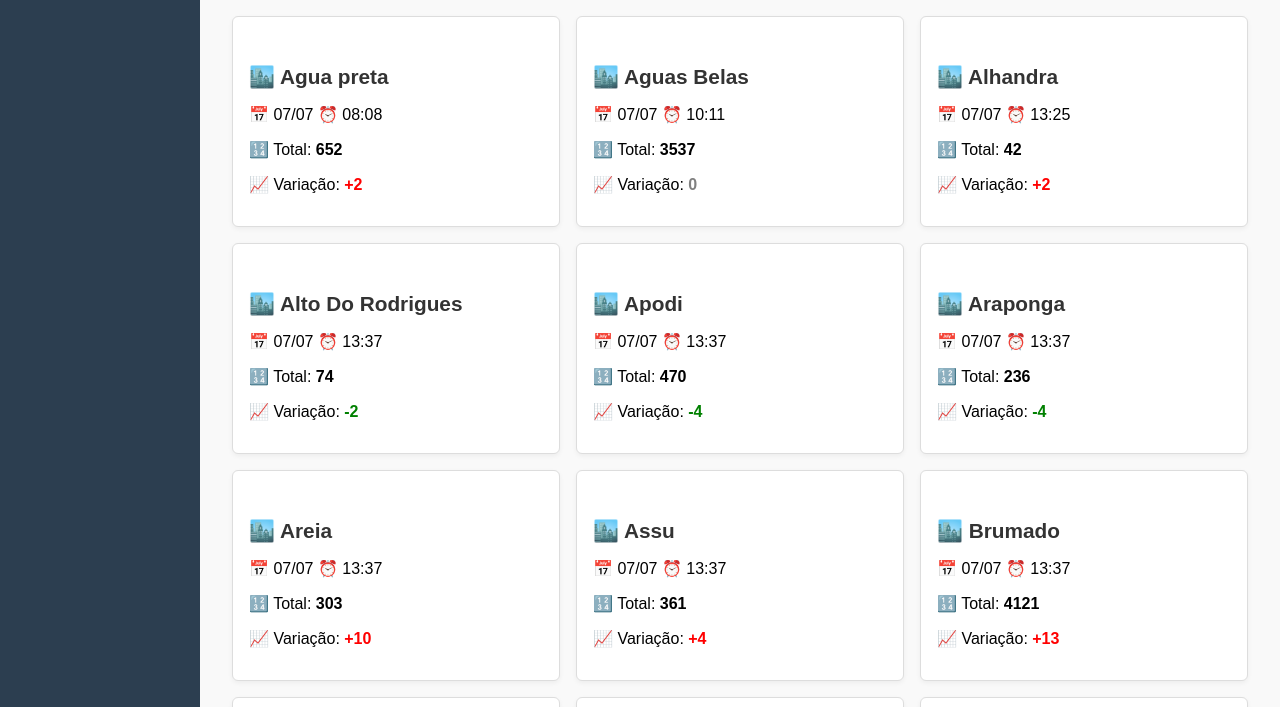
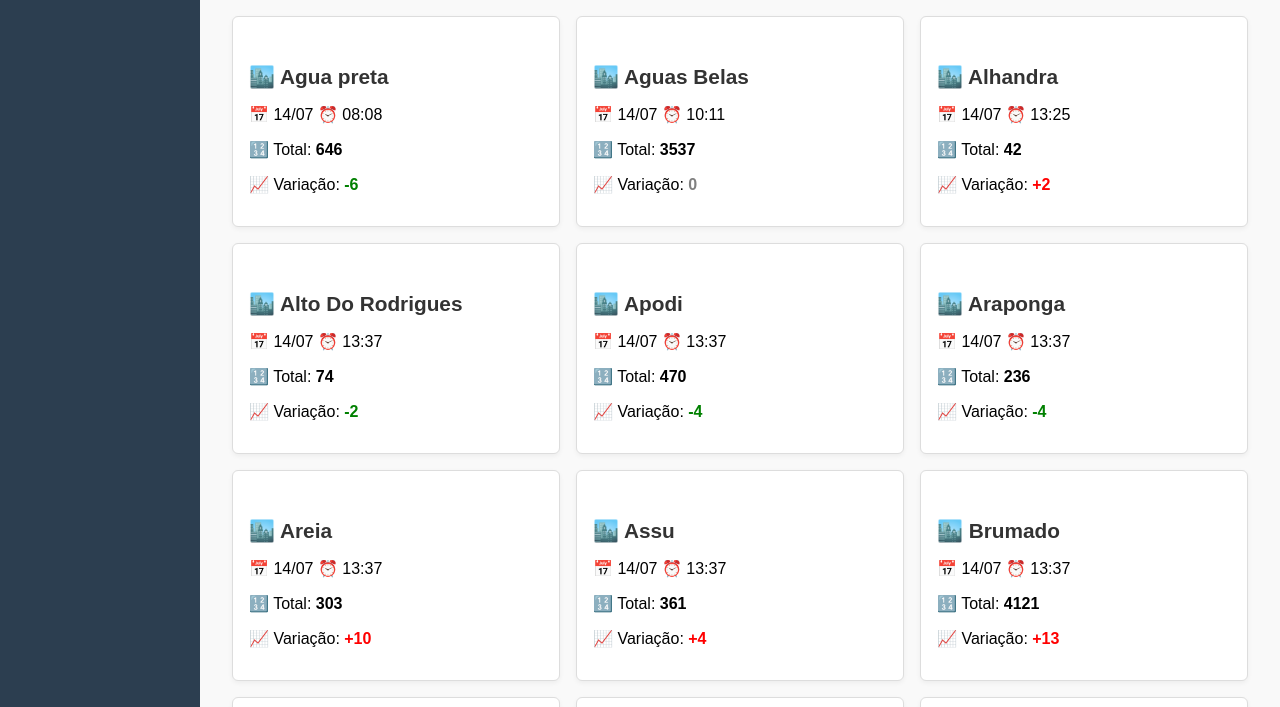
Before and after one commit to Petrerger/novetech-duplicados, a plain HTML site: page index.html in a window 1280 px wide. Shown: the part 93-800 px from the top of the page. Drawn offline with nearby package versions, Linux system fonts and the light colour scheme.

Commit message:
Update index.html

```diff
--- a/index.html
+++ b/index.html
@@ -97,39 +97,39 @@
     }
 
     const citiesData = [
-      { city: "Agua preta", date: "07/07", time: "08:08", total: 652, change: +2 },
-      { city: "Aguas Belas", date: "07/07", time: "10:11", total: 3537, change: 0 },
-      { city: "Alhandra", date: "07/07", time: "13:25", total: 42, change: +2 },
-      { city: "Alto Do Rodrigues", date: "07/07", time: "13:37", total: 74, change: -2 },
-      { city: "Apodi", date: "07/07", time: "13:37", total: 470, change: -4 },
-      { city: "Araponga", date: "07/07", time: "13:37", total: 236, change: -4 },
-      { city: "Areia", date: "07/07", time: "13:37", total: 303, change: +10 },
-      { city: "Assu", date: "07/07", time: "13:37", total: 361, change: +4 },
-      { city: "Brumado", date: "07/07", time: "13:37", total: 4121, change: +13 },
-      { city: "Caapora", date: "07/07", time: "13:37", total: 3085, change: -2 },
-      { city: "Caldas Brandao", date: "07/07", time: "13:37", total: 38, change: +6 },
-      { city: "Canaa", date: "07/07", time: "13:37", total: 19, change: +2 },
-      { city: "Conde", date: "07/07", time: "13:34", total: 436, change: +10 },
-      { city: "Cordeiro", date: "07/07", time: "13:37", total: 203, change: -24 },
-      { city: "Franco Da Rocha", date: "07/07", time: "13:37", total: 3514, change: +46 },
-      { city: "Guarabira", date: "07/07", time: "13:37", total: 2655, change: -45 },
-      { city: "Itabaiana", date: "07/07", time: "13:37", total: 121, change: +4 },
-      { city: "Itapororoca", date: "07/07", time: "13:37", total: 409, change: -5 },
-      { city: "Itatuba", date: "07/07", time: "13:37", total: 118, change: -14 },
-      { city: "Macaiba", date: "07/07", time: "13:37", total: 3062, change: -31 },
-      { city: "Miguel do Anta", date: "07/07", time: "13:37", total: 72, change: 0 },
-      { city: "Mogeiro", date: "07/07", time: "13:37", total: 68, change: +2 },
-      { city: "Patu", date: "07/07", time: "13:37", total: 211, change: +4 },
-      { city: "Paula Candido", date: "07/07", time: "13:37", total: 66, change: 0 },
-      { city: "Pedro Avelino", date: "07/07", time: "13:37", total: 117, change: -7 },
-      { city: "Pendencias", date: "07/07", time: "13:37", total: 226, change: -12 },
-      { city: "Poco Branco", date: "07/07", time: "13:37", total: 130, change: +12 },
-      { city: "Porto Do Mangue", date: "07/07", time: "13:37", total: 348, change: 0 },
-      { city: "Santa Rita", date: "07/07", time: "13:37", total: 3838, change: -145 },
-      { city: "Sao Jose De Uba", date: "07/07", time: "13:37", total: 34, change: 0 },
-      { city: "Tibau", date: "07/07", time: "13:37", total: 104, change: +2 },
-      { city: "Valenca", date: "07/07", time: "13:37", total: 424, change: -12 },
-      { city: "Vicosa", date: "07/07", time: "13:37", total: 2628, change: +59 }
+      { city: "Agua preta", date: "14/07", time: "08:08", total: 646, change: -6 },
+      { city: "Aguas Belas", date: "14/07", time: "10:11", total: 3537, change: 0 },
+      { city: "Alhandra", date: "14/07", time: "13:25", total: 42, change: +2 },
+      { city: "Alto Do Rodrigues", date: "14/07", time: "13:37", total: 74, change: -2 },
+      { city: "Apodi", date: "14/07", time: "13:37", total: 470, change: -4 },
+      { city: "Araponga", date: "14/07", time: "13:37", total: 236, change: -4 },
+      { city: "Areia", date: "14/07", time: "13:37", total: 303, change: +10 },
+      { city: "Assu", date: "14/07", time: "13:37", total: 361, change: +4 },
+      { city: "Brumado", date: "14/07", time: "13:37", total: 4121, change: +13 },
+      { city: "Caapora", date: "14/07", time: "13:37", total: 3085, change: -2 },
+      { city: "Caldas Brandao", date: "14/07", time: "13:37", total: 38, change: +6 },
+      { city: "Canaa", date: "14/07", time: "13:37", total: 19, change: +2 },
+      { city: "Conde", date: "14/07", time: "13:34", total: 436, change: +10 },
+      { city: "Cordeiro", date: "14/07", time: "13:37", total: 203, change: -24 },
+      { city: "Franco Da Rocha", date: "14/07", time: "13:37", total: 3514, change: +46 },
+      { city: "Guarabira", date: "14/07", time: "13:37", total: 2655, change: -45 },
+      { city: "Itabaiana", date: "14/07", time: "13:37", total: 121, change: +4 },
+      { city: "Itapororoca", date: "14/07", time: "13:37", total: 409, change: -5 },
+      { city: "Itatuba", date: "14/07", time: "13:37", total: 118, change: -14 },
+      { city: "Macaiba", date: "14/07", time: "13:37", total: 3062, change: -31 },
+      { city: "Miguel do Anta", date: "14/07", time: "13:37", total: 72, change: 0 },
+      { city: "Mogeiro", date: "14/07", time: "13:37", total: 68, change: +2 },
+      { city: "Patu", date: "14/07", time: "13:37", total: 211, change: +4 },
+      { city: "Paula Candido", date: "14/07", time: "13:37", total: 66, change: 0 },
+      { city: "Pedro Avelino", date: "14/07", time: "13:37", total: 117, change: -7 },
+      { city: "Pendencias", date: "14/07", time: "13:37", total: 226, change: -12 },
+      { city: "Poco Branco", date: "14/07", time: "13:37", total: 130, change: +12 },
+      { city: "Porto Do Mangue", date: "14/07", time: "13:37", total: 348, change: 0 },
+      { city: "Santa Rita", date: "14/07", time: "13:37", total: 3838, change: -145 },
+      { city: "Sao Jose De Uba", date: "14/07", time: "13:37", total: 34, change: 0 },
+      { city: "Tibau", date: "14/07", time: "13:37", total: 104, change: +2 },
+      { city: "Valenca", date: "14/07", time: "13:37", total: 424, change: -12 },
+      { city: "Vicosa", date: "14/07", time: "13:37", total: 2628, change: +59 }
     ];
 
     const graficos = [
```
